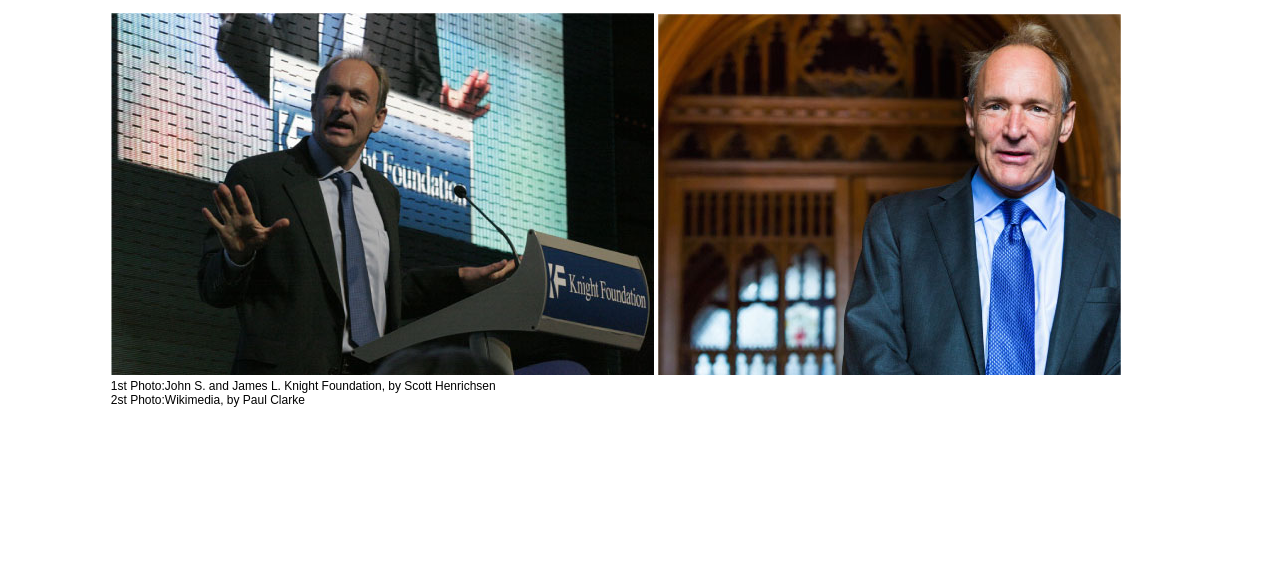
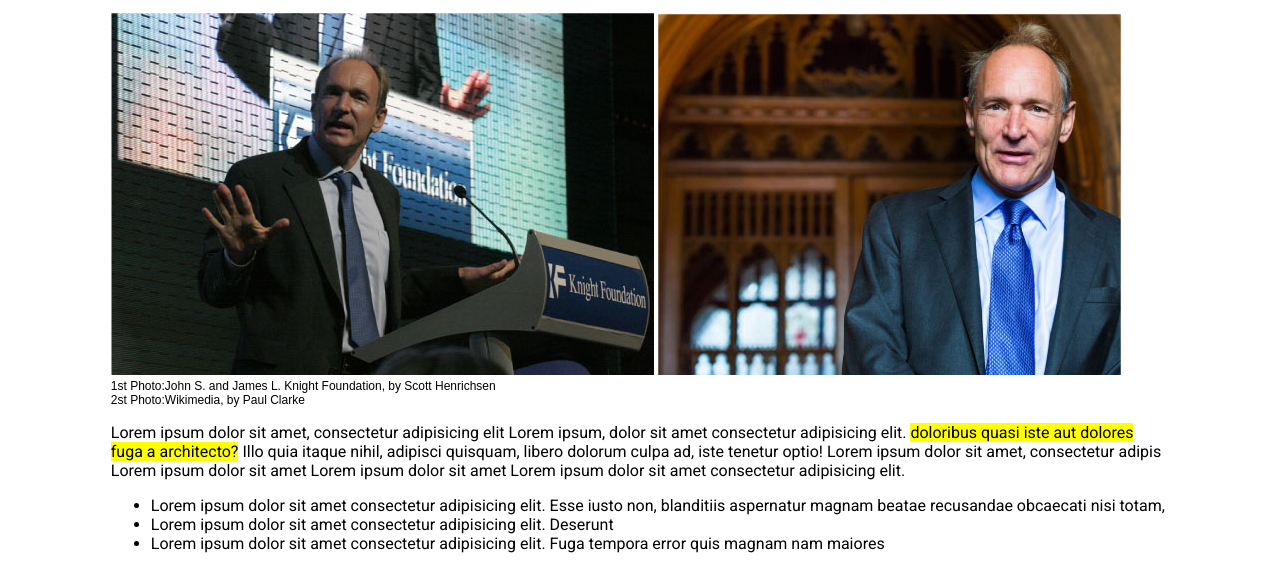
Before and after one commit to francescopalmisanodev/html-css-booleaner, a plain HTML site: page index.html in a window 1280 px wide. Shown: the part 264-839 px from the top of the page. Before the commit the page ends 800 px from the top, so only its background shows below. Drawn offline with Linux system fonts and the light colour scheme.

Commit message:
1 paragraph and ul

```diff
--- a/index.html
+++ b/index.html
@@ -35,6 +35,16 @@
                 <div class="ph">2st Photo:Wikimedia, by Paul Clarke </div>
 
             </section>
+            <p>
+                Lorem ipsum dolor sit amet, consectetur adipisicing elit Lorem ipsum, dolor sit amet consectetur adipisicing elit.
+                <span class="Yunderline">doloribus quasi iste aut dolores fuga a architecto?</span>
+                Illo quia itaque nihil, adipisci quisquam, libero dolorum culpa ad, iste tenetur optio! Lorem ipsum dolor sit amet, consectetur adipis Lorem ipsum dolor sit amet Lorem ipsum dolor sit amet Lorem ipsum dolor sit amet consectetur adipisicing elit.
+            </p>
+            <ul>
+                <li>Lorem ipsum dolor sit amet consectetur adipisicing elit. Esse iusto non, blanditiis aspernatur magnam beatae recusandae obcaecati nisi totam,</li>
+                <li>Lorem ipsum dolor sit amet consectetur adipisicing elit. Deserunt</li>
+                <li>Lorem ipsum dolor sit amet consectetur adipisicing elit. Fuga tempora error quis magnam nam maiores</li>
+            </ul>
 
         </main>
 
--- a/style.css
+++ b/style.css
@@ -23,6 +23,9 @@ a {
     color: #20A9E5;
     text-decoration: none;
   }
+.Yunderline{
+    background-color: yellow;
+}
 .gray{
     color: gray;
 }
```
